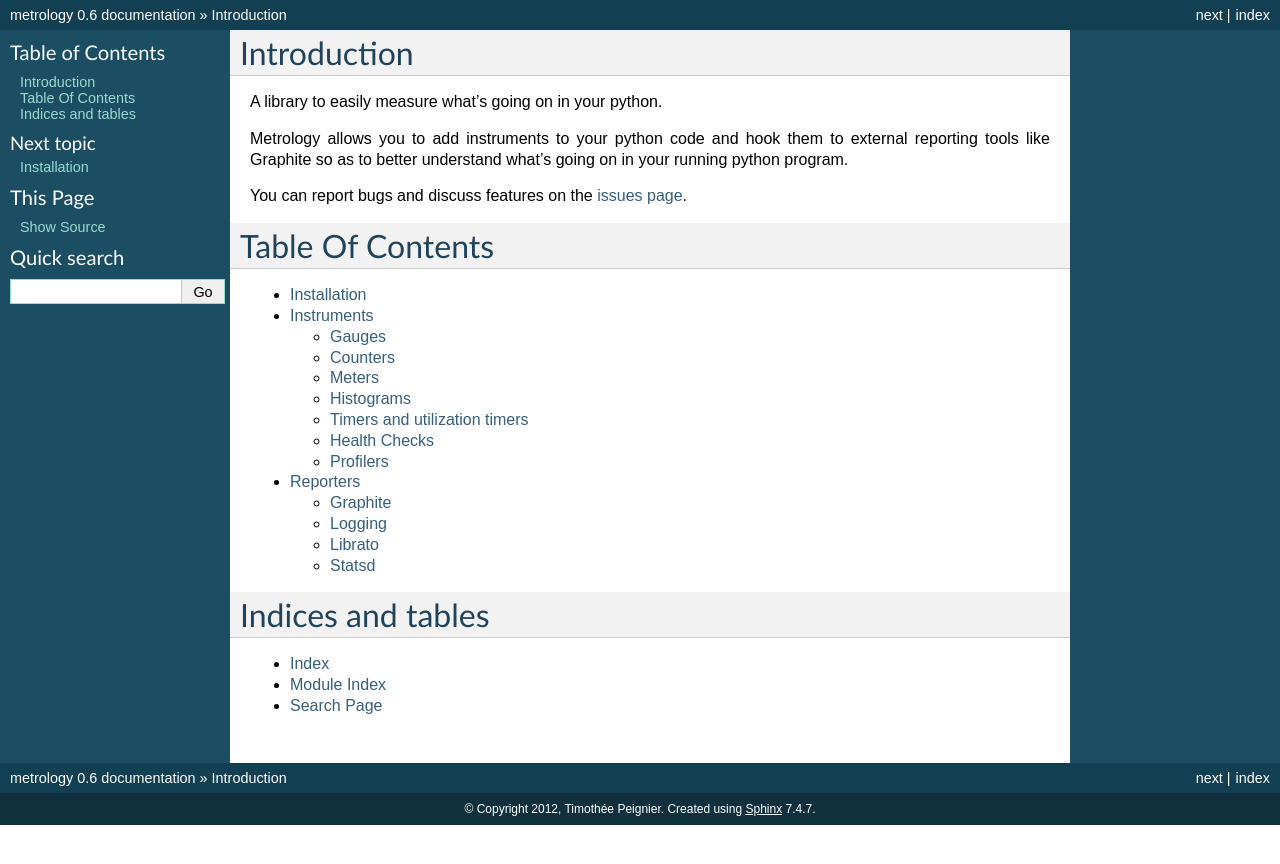
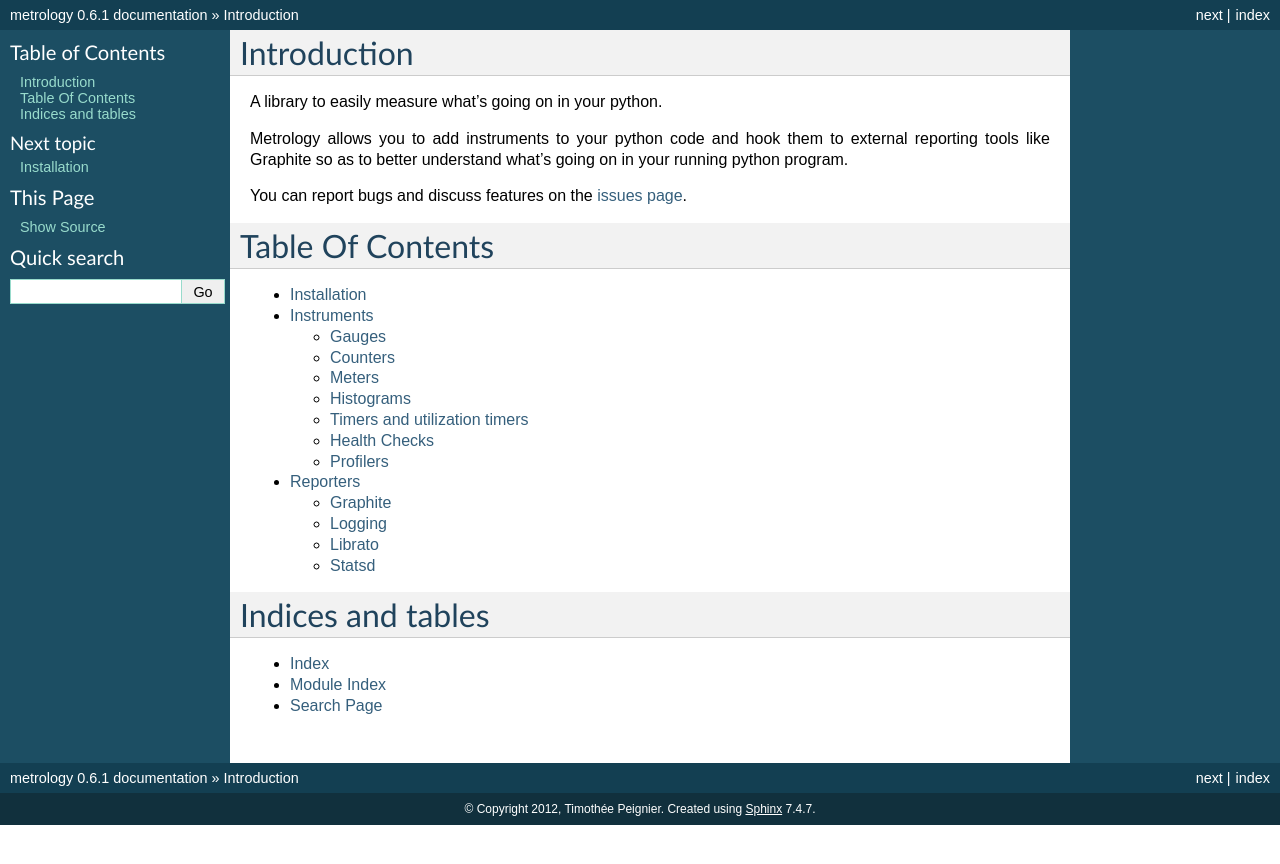
Before and after one commit to cyberdelia/metrology, a Sphinx documentation site: the page built from docs/index.rst, in a window 1280 px wide. Shown: the top 864 px of the page. Built offline with Sphinx 7.4.7, drawn with Linux system fonts in a browser that asks for light colours.

Commit message:
bump version

```diff
--- a/docs/conf.py
+++ b/docs/conf.py
@@ -50,7 +50,7 @@ copyright = u'2012, Timothée Peignier'
 # The short X.Y version.
 version = '0.6'
 # The full version, including alpha/beta/rc tags.
-release = '0.6'
+release = '0.6.1'
 
 # The language for content autogenerated by Sphinx. Refer to documentation
 # for a list of supported languages.
--- a/setup.py
+++ b/setup.py
@@ -10,7 +10,7 @@ with open('LICENSE') as f:
 
 setup(
     name='metrology',
-    version='0.6',
+    version='0.6.1',
     description='A library to easily measure what\'s going on in your python.',
     long_description=readme,
     author='Timothée Peignier',
```
